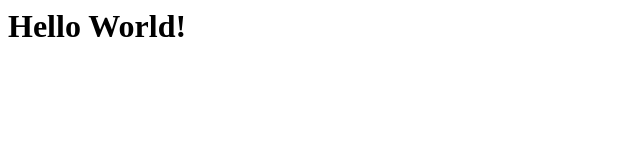
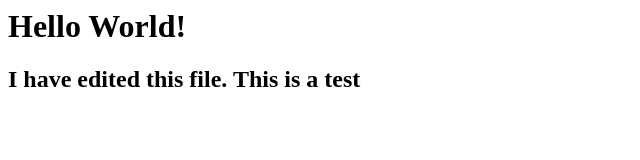
Before and after one commit to KaiHanChang/-, a plain HTML site: page index.html in a window 1280 px wide. Shown: the whole page, without its empty margins (0-640 px from the left). Drawn offline with Linux system fonts and the light colour scheme.

Commit message:
Update index.html

```diff
--- a/index.html
+++ b/index.html
@@ -1 +1,2 @@
 <h1> Hello World! </h1>
+<h2> I have edited this file. This is a test </h2>
```
